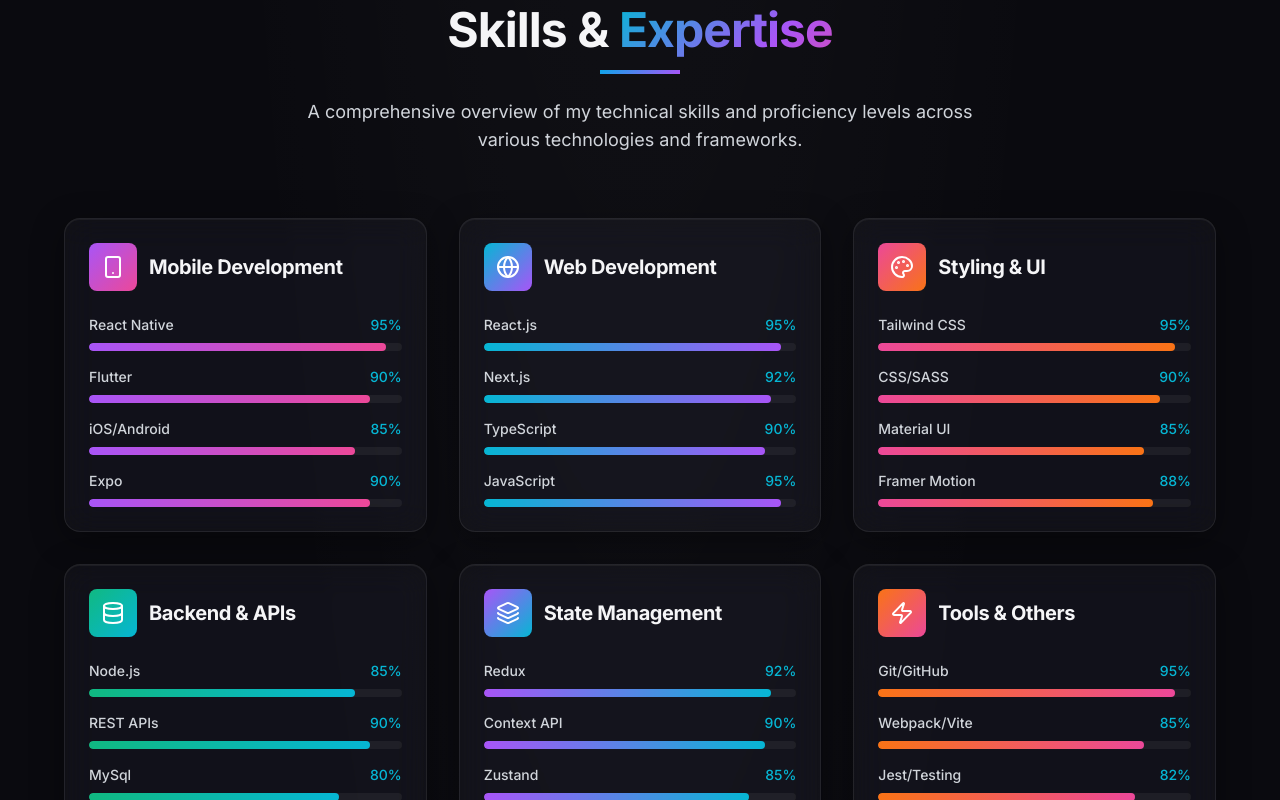
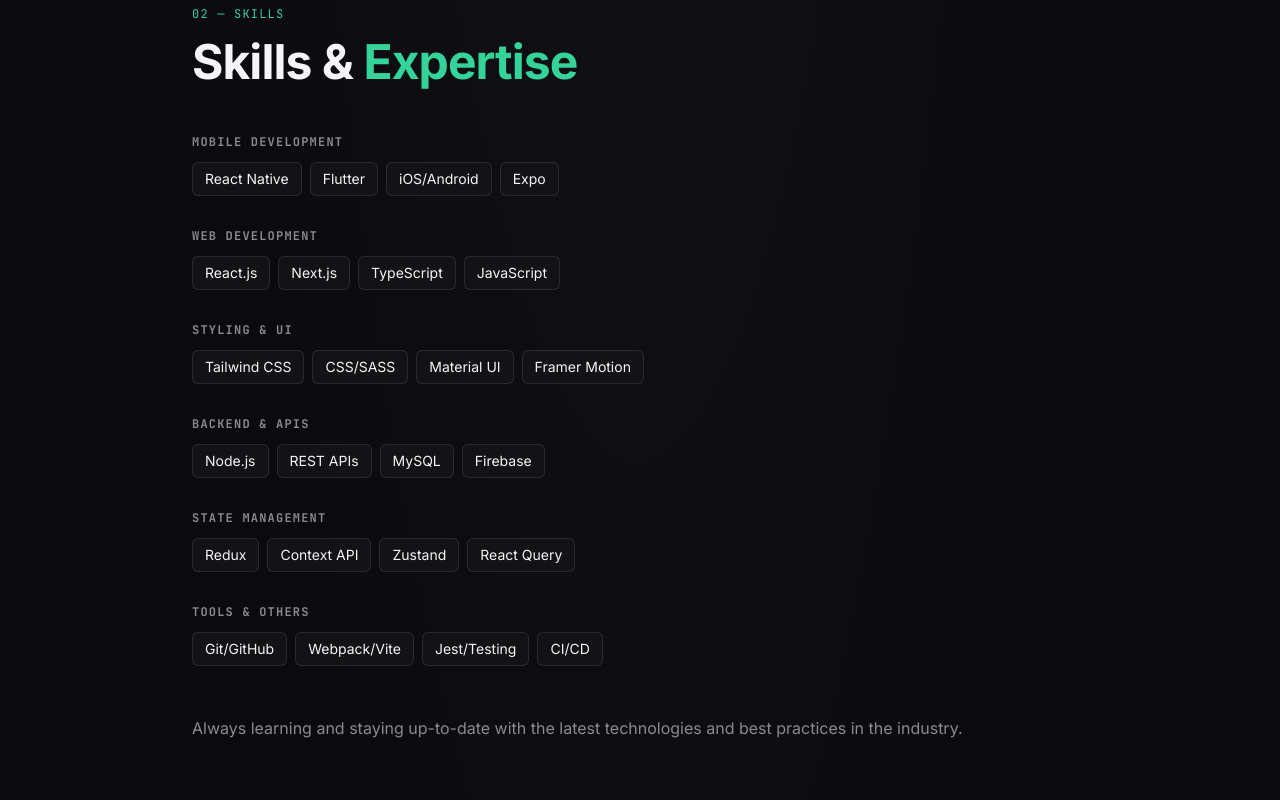
Before and after one commit to sabdho-cathur-kuncoro/my-portfolio-new, a Next.js app: page / in a window 1280 px wide. Shown: the part 1480-2280 px from the top of the page. Built offline with nearby package versions, Linux system fonts and the light colour scheme; no server answers; the database is empty.

Commit message:
Redesign Skills: drop progress bars, use grouped tag lists

```diff
--- a/components/Skills.tsx
+++ b/components/Skills.tsx
@@ -2,74 +2,31 @@
 
 import { motion, useInView } from 'framer-motion';
 import { useRef } from 'react';
-import { Smartphone, Globe, Database, Layers, Palette, Zap } from 'lucide-react';
 
 const skillCategories = [
     {
         title: 'Mobile Development',
-        icon: Smartphone,
-        color: 'from-accent-purple to-accent-pink',
-        skills: [
-            { name: 'React Native', level: 95 },
-            { name: 'Flutter', level: 90 },
-            { name: 'iOS/Android', level: 85 },
-            { name: 'Expo', level: 90 },
-        ],
+        skills: ['React Native', 'Flutter', 'iOS/Android', 'Expo'],
     },
     {
         title: 'Web Development',
-        icon: Globe,
-        color: 'from-accent-cyan to-accent-purple',
-        skills: [
-            { name: 'React.js', level: 95 },
-            { name: 'Next.js', level: 92 },
-            { name: 'TypeScript', level: 90 },
-            { name: 'JavaScript', level: 95 },
-        ],
+        skills: ['React.js', 'Next.js', 'TypeScript', 'JavaScript'],
     },
     {
         title: 'Styling & UI',
-        icon: Palette,
-        color: 'from-accent-pink to-accent-orange',
-        skills: [
-            { name: 'Tailwind CSS', level: 95 },
-            { name: 'CSS/SASS', level: 90 },
-            { name: 'Material UI', level: 85 },
-            { name: 'Framer Motion', level: 88 },
-        ],
+        skills: ['Tailwind CSS', 'CSS/SASS', 'Material UI', 'Framer Motion'],
     },
     {
         title: 'Backend & APIs',
-        icon: Database,
-        color: 'from-accent-green to-accent-cyan',
-        skills: [
-            { name: 'Node.js', level: 85 },
-            { name: 'REST APIs', level: 90 },
-            { name: 'MySql', level: 80 },
-            { name: 'Firebase', level: 88 },
-        ],
+        skills: ['Node.js', 'REST APIs', 'MySQL', 'Firebase'],
     },
     {
         title: 'State Management',
-        icon: Layers,
-        color: 'from-accent-purple to-accent-cyan',
-        skills: [
-            { name: 'Redux', level: 92 },
-            { name: 'Context API', level: 90 },
-            { name: 'Zustand', level: 85 },
-            { name: 'React Query', level: 87 },
-        ],
+        skills: ['Redux', 'Context API', 'Zustand', 'React Query'],
     },
     {
         title: 'Tools & Others',
-        icon: Zap,
-        color: 'from-accent-orange to-accent-pink',
-        skills: [
-            { name: 'Git/GitHub', level: 95 },
-            { name: 'Webpack/Vite', level: 85 },
-            { name: 'Jest/Testing', level: 82 },
-            { name: 'CI/CD', level: 80 },
-        ],
+        skills: ['Git/GitHub', 'Webpack/Vite', 'Jest/Testing', 'CI/CD'],
     },
 ];
 
@@ -80,68 +37,42 @@
     return (
         <section id="skills" ref={ref} className="py-20 md:py-32 relative">
             <div className="container mx-auto px-6">
-                <div className="max-w-6xl mx-auto">
+                <div className="max-w-4xl mx-auto">
                     {/* Section Header */}
                     <motion.div
                         initial={{ opacity: 0, y: 20 }}
                         animate={isInView ? { opacity: 1, y: 0 } : {}}
                         transition={{ duration: 0.6 }}
-                        className="text-center mb-16"
+                        className="mb-12"
                     >
-                        <h2 className="text-4xl md:text-5xl font-bold mb-4">
-                            Skills & <span className="gradient-text">Expertise</span>
+                        <p className="font-mono text-xs uppercase tracking-widest text-accent mb-4">
+                            02 — Skills
+                        </p>
+                        <h2 className="text-4xl md:text-5xl font-bold">
+                            Skills & <span className="text-accent">Expertise</span>
                         </h2>
-                        <div className="w-20 h-1 bg-gradient-cyber mx-auto mb-6"></div>
-                        <p className="text-gray-300 text-lg max-w-2xl mx-auto">
-                            A comprehensive overview of my technical skills and proficiency levels
-                            across various technologies and frameworks.
-                        </p>
                     </motion.div>
 
-                    {/* Skills Grid */}
-                    <div className="grid md:grid-cols-2 lg:grid-cols-3 gap-8">
+                    {/* Skills List */}
+                    <div className="space-y-8">
                         {skillCategories.map((category, categoryIndex) => (
                             <motion.div
                                 key={category.title}
-                                initial={{ opacity: 0, y: 30 }}
+                                initial={{ opacity: 0, y: 20 }}
                                 animate={isInView ? { opacity: 1, y: 0 } : {}}
-                                transition={{ duration: 0.6, delay: categoryIndex * 0.1 }}
-                                className="glass rounded-2xl p-6 hover:bg-white/10 transition-all group"
-                                whileHover={{ y: -10 }}
+                                transition={{ duration: 0.6, delay: categoryIndex * 0.05 }}
                             >
-                                {/* Category Header */}
-                                <div className="flex items-center gap-3 mb-6">
-                                    <div className={`p-3 rounded-lg bg-gradient-to-br ${category.color}`}>
-                                        <category.icon className="w-6 h-6 text-white" />
-                                    </div>
-                                    <h3 className="text-xl font-bold">{category.title}</h3>
-                                </div>
-
-                                {/* Skills List */}
-                                <div className="space-y-4">
-                                    {category.skills.map((skill, skillIndex) => (
-                                        <div key={skill.name}>
-                                            <div className="flex justify-between mb-2">
-                                                <span className="text-sm font-medium text-gray-300">
-                                                    {skill.name}
-                                                </span>
-                                                <span className="text-sm font-medium text-accent-cyan">
-                                                    {skill.level}%
-                                                </span>
-                                            </div>
-                                            <div className="h-2 bg-white/5 rounded-full overflow-hidden">
-                                                <motion.div
-                                                    initial={{ width: 0 }}
-                                                    animate={isInView ? { width: `${skill.level}%` } : {}}
-                                                    transition={{
-                                                        duration: 1,
-                                                        delay: categoryIndex * 0.1 + skillIndex * 0.1,
-                                                        ease: 'easeOut',
-                                                    }}
-                                                    className={`h-full bg-gradient-to-r ${category.color} rounded-full`}
-                                                />
-                                            </div>
-                                        </div>
+                                <h3 className="font-mono text-xs uppercase tracking-widest text-muted mb-3">
+                                    {category.title}
+                                </h3>
+                                <div className="flex flex-wrap gap-2">
+                                    {category.skills.map((skill) => (
+                                        <span
+                                            key={skill}
+                                            className="px-3 py-1.5 surface rounded-md text-sm text-foreground"
+                                        >
+                                            {skill}
+                                        </span>
                                     ))}
                                 </div>
                             </motion.div>
@@ -152,10 +83,10 @@
                     <motion.div
                         initial={{ opacity: 0, y: 20 }}
                         animate={isInView ? { opacity: 1, y: 0 } : {}}
-                        transition={{ duration: 0.6, delay: 0.8 }}
-                        className="mt-12 text-center"
+                        transition={{ duration: 0.6, delay: 0.4 }}
+                        className="mt-12"
                     >
-                        <p className="text-gray-400">
+                        <p className="text-muted">
                             Always learning and staying up-to-date with the latest technologies
                             and best practices in the industry.
                         </p>
```
